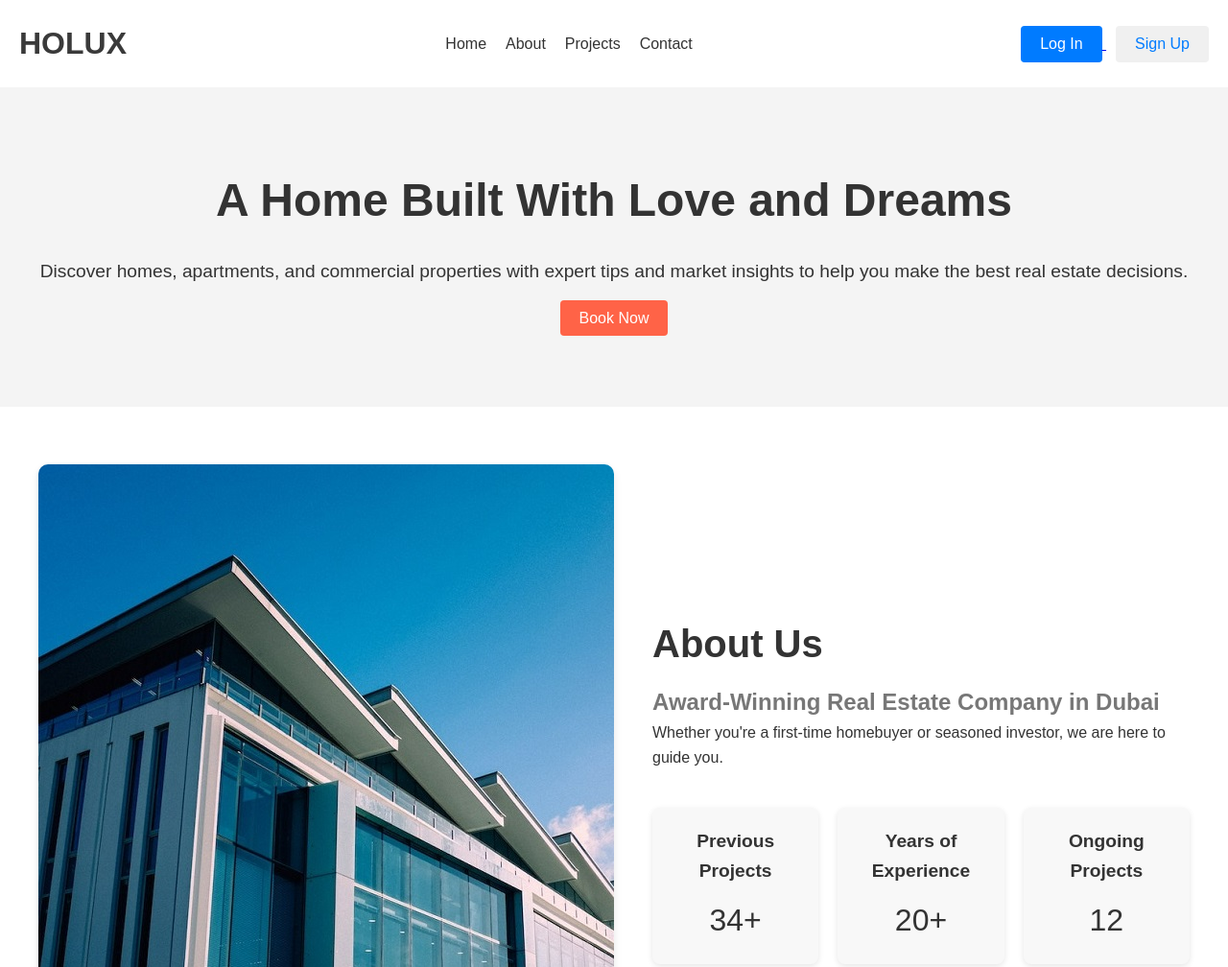
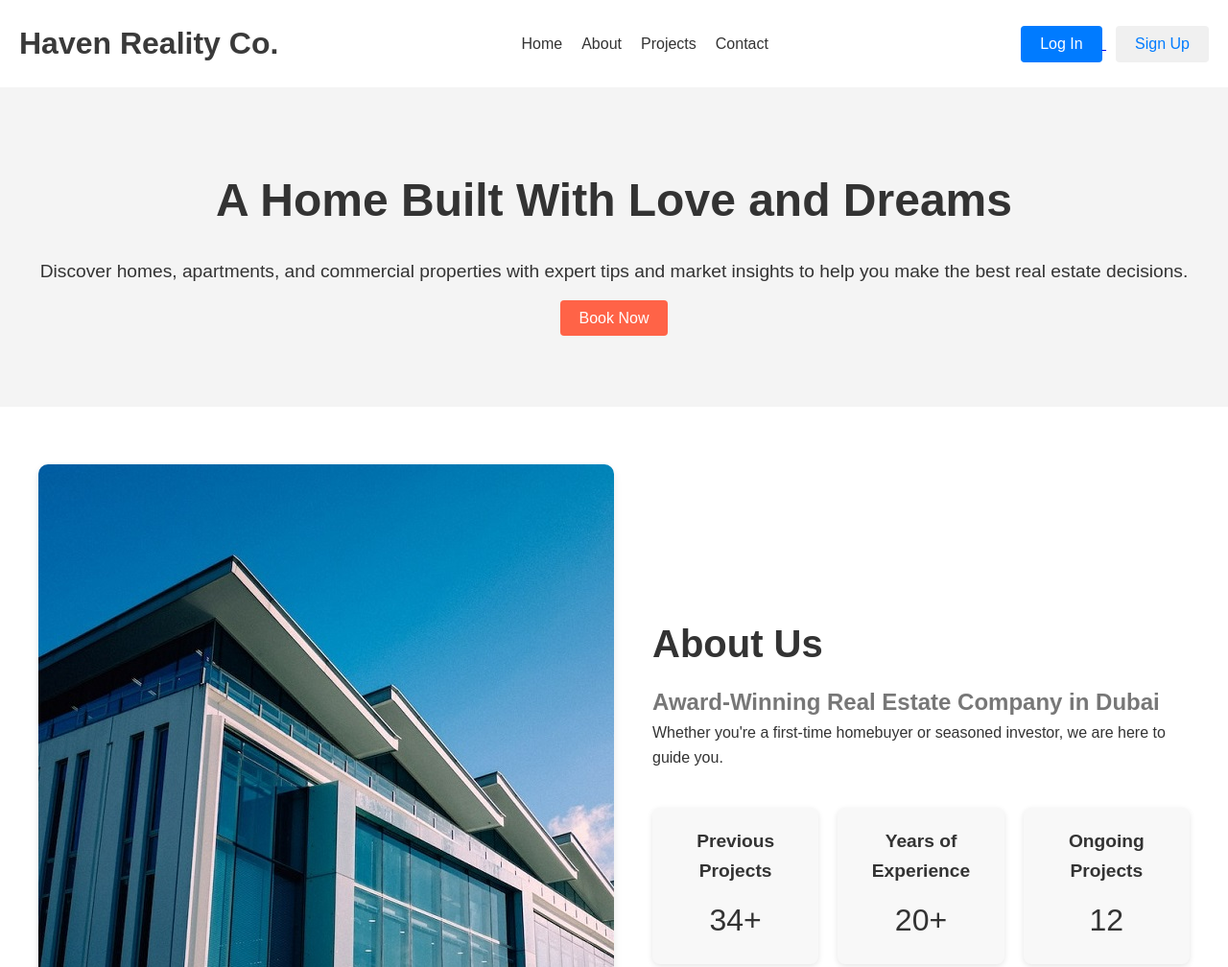
Before and after one commit to Aashish-Op/CSE326-REAL-ESTATE-WEBSITE, a plain HTML site: page index.html in a window 1280 px wide. Shown: the top 1008 px of the page at 96% size. Drawn offline with nearby package versions, Linux system fonts and the light colour scheme.

Commit message:
Made some Changes

```diff
--- a/index.html
+++ b/index.html
@@ -5,7 +5,7 @@
   <meta charset="UTF-8">
   <meta name="viewport" content="width=device-width, initial-scale=1.0">
   <meta http-equiv="X-UA-Compatible" content="ie=edge">
-  <title>HOLUX - Real Estate</title>
+  <title>Haven Reality Co.</title>
   <link rel="stylesheet" href="styles.css">
   <link href="https://cdnjs.cloudflare.com/ajax/libs/remixicon/3.0.0/remixicon.min.css" rel="stylesheet">
 </head>
@@ -14,7 +14,7 @@
 
   <nav>
     <div class="nav__brand">
-      <a href="#">HOLUX</a>
+      <a href="#">Haven Reality Co.</a>
     </div>
     <div class="nav__links">
       <a href="#home">Home</a>
@@ -32,7 +32,7 @@
     </div>
   </nav>
 
-  <!-- Header Section -->
+
   <header id="home">
     <div class="header__content">
       <h1>A Home Built With Love and Dreams</h1>
@@ -42,7 +42,7 @@
     <img src="Images/header.png" alt="header image" class="header__img" />
   </header>
 
-  <!-- About Section -->
+
   <section id="about">
     <div class="about__container">
       <img src="Images/about.jpg" alt="about us" class="about__img" />
@@ -68,7 +68,7 @@
     </div>
   </section>
 
-  <!-- Projects Section -->
+
   <section id="project">
     <h2 class="section__header">Ongoing Projects</h2>
     <div class="project__container">
@@ -124,7 +124,7 @@
     <a href="Page1.html" class="nextpage-button">Click here to view more projects</a>
   </div>
 
-  <!-- Contact Section -->
+
   <section id="contact">
     <div class="contact__container">
       <img src="Images/contact.jpg" alt="contact" class="contact__img" />
@@ -143,11 +143,11 @@
     </div>
   </section>
 
-  <!-- Footer -->
+
   <footer class="footer">
     <div class="footer__container">
       <div class="footer__col">
-        <h4>HOLUX</h4>
+        <h4>Haven Reality Co.</h4>
         <p>Our team of seasoned professionals is committed to providing you with exceptional service, in-depth market knowledge, and personalized solutions tailored to your unique needs.</p>
         <div class="footer__socials">
           <a href="#"><i class="ri-facebook-circle-fill"></i></a>
@@ -163,12 +163,12 @@
       </div>
       <div class="footer__col">
         <h4>Contact</h4>
-        <a href="mailto:holux@gmail.com"><i class="ri-mail-line"></i> holux@gmail.com</a>
-        <a href="tel:+916264422620"><i class="ri-phone-line"></i> +91 6264422620</a>
+        <a href="mailto:havenrealityco@gmail.com"><i class="ri-mail-line"></i> havenrealityco@gmail.com</a>
+        <a href="tel:+916264422620"><i class="ri-phone-line"></i> +91 9667233973</a>
       </div>
     </div>
     <div class="footer__bar">
-      <p>&copy; 2024 HOLUX. All rights reserved.</p>
+      <p>&copy; 2024 Haven Reality Co. All rights reserved.</p>
     </div>
   </footer>
 
```
Also changed, not shown: styles.css (+8 -10 lines).
